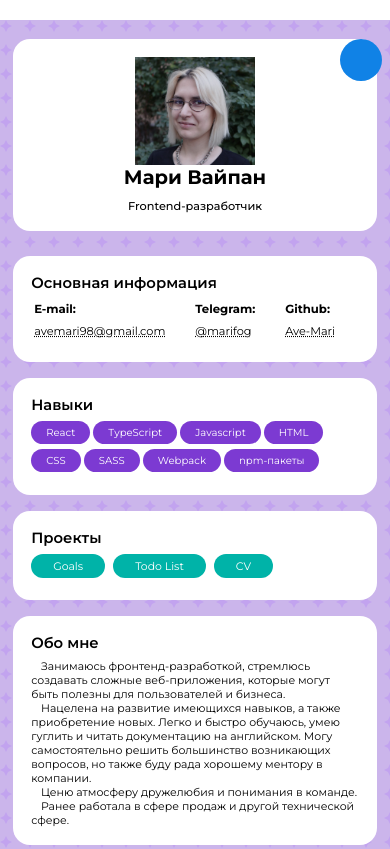
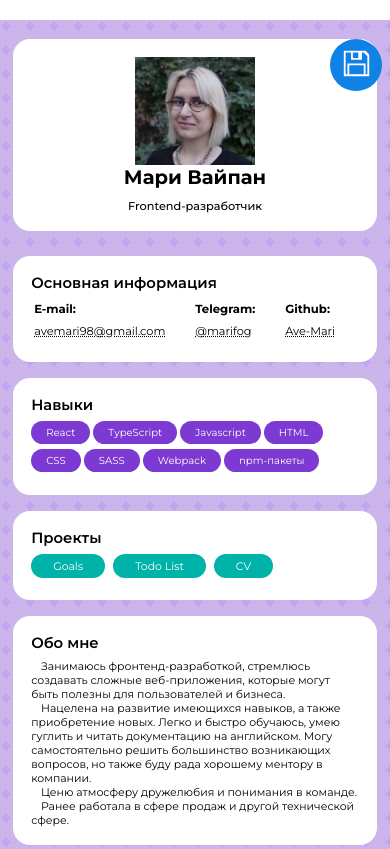
Before and after one commit to Ave-Mari/Mari-CV, a React app: page / in a window 390 px wide. Shown: the top 849 px of the page. Built offline with nearby package versions, Linux system fonts and the light colour scheme; some icons are missing; the HTML template or start-up script is replaced by a standard one.

Commit message:
add save button styles for small screens

```diff
--- a/src/components/SaveButton/SaveButton.styles.ts
+++ b/src/components/SaveButton/SaveButton.styles.ts
@@ -13,4 +13,18 @@ export const Wrapper = styled.button`
     &:hover {
         background: #096ac0;
     }
+
+    img {
+        width: 24px;
+    }
+
+    @media only screen and (max-width: 480px) {
+        width: 52px;
+        height: 52px;
+
+        img {
+            width: 29px;
+        }
+
+    }
 `;
```
